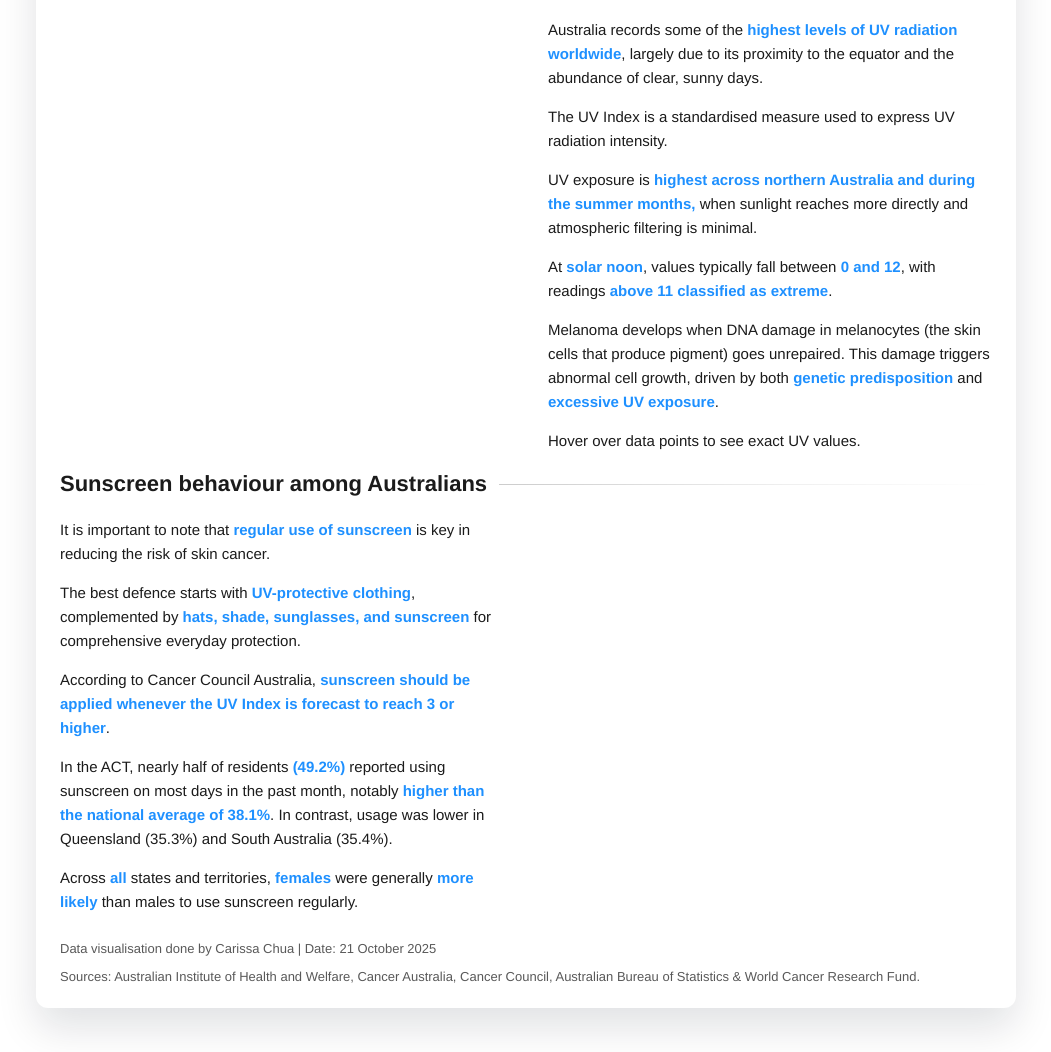
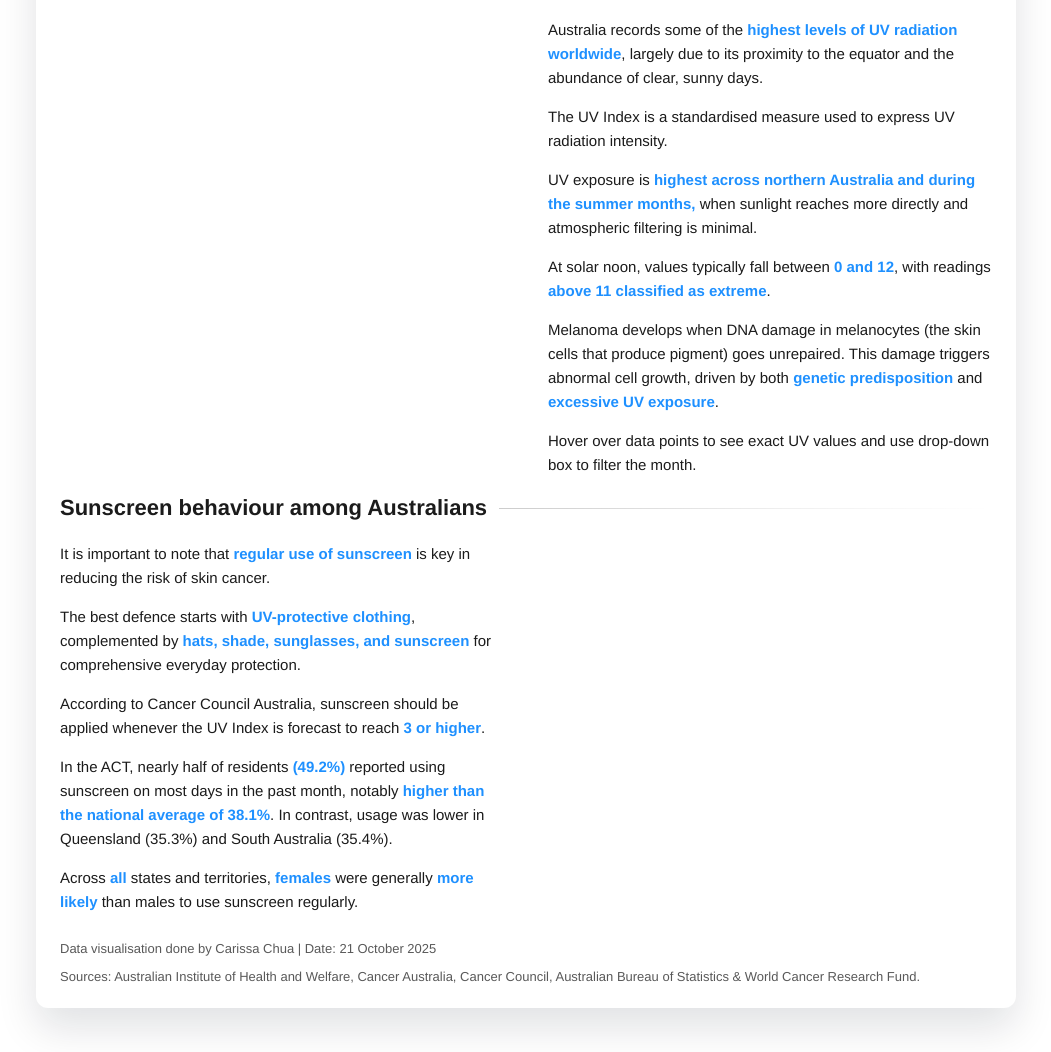
Before and after one commit to cchu0084/fit3179-a2, a plain HTML site: page index.html in a window 1280 px wide. Shown: the part 1283-2335 px from the top of the page, without its empty margins (114-1165 px from the left). Drawn offline with Linux system fonts and the light colour scheme; a script that the page names is missing.

Commit message:
Update index.html

```diff
--- a/index.html
+++ b/index.html
@@ -421,7 +421,7 @@ footer {
           UV exposure is <span class="word-accent">highest across northern Australia and during the summer months,</span> when sunlight reaches more directly and atmospheric filtering is minimal.
         </p>
         <p>
-          At <span class="word-accent">solar noon</span>, values typically fall between <span class="word-accent">0 and 12</span>, with readings <span class="word-accent">above 11 classified as extreme</span>.
+          At solar noon, values typically fall between <span class="word-accent">0 and 12</span>, with readings <span class="word-accent">above 11 classified as extreme</span>.
         </p>
         <p>
           Melanoma develops when DNA damage in melanocytes (the skin cells that produce pigment) goes unrepaired.
@@ -429,7 +429,7 @@ footer {
           and <span class="word-accent">excessive UV exposure</span>.
         </p>
         <p>
-          Hover over data points to see exact UV values.
+          Hover over data points to see exact UV values and use drop-down box to filter the month.
         </p>
 
       </div>
@@ -448,8 +448,8 @@ footer {
     </p>
 
       <p>
-      According to Cancer Council Australia, <span class="word-accent">sunscreen should be
-      applied whenever the UV Index is forecast to reach 3 or higher</span>.
+      According to Cancer Council Australia, sunscreen should be
+      applied whenever the UV Index is forecast to reach <span class="word-accent">3 or higher</span>.
     </p>
     <p>
       In the ACT, nearly half of residents <span class="word-accent">(49.2%)</span> reported using sunscreen on most days in the past
```
